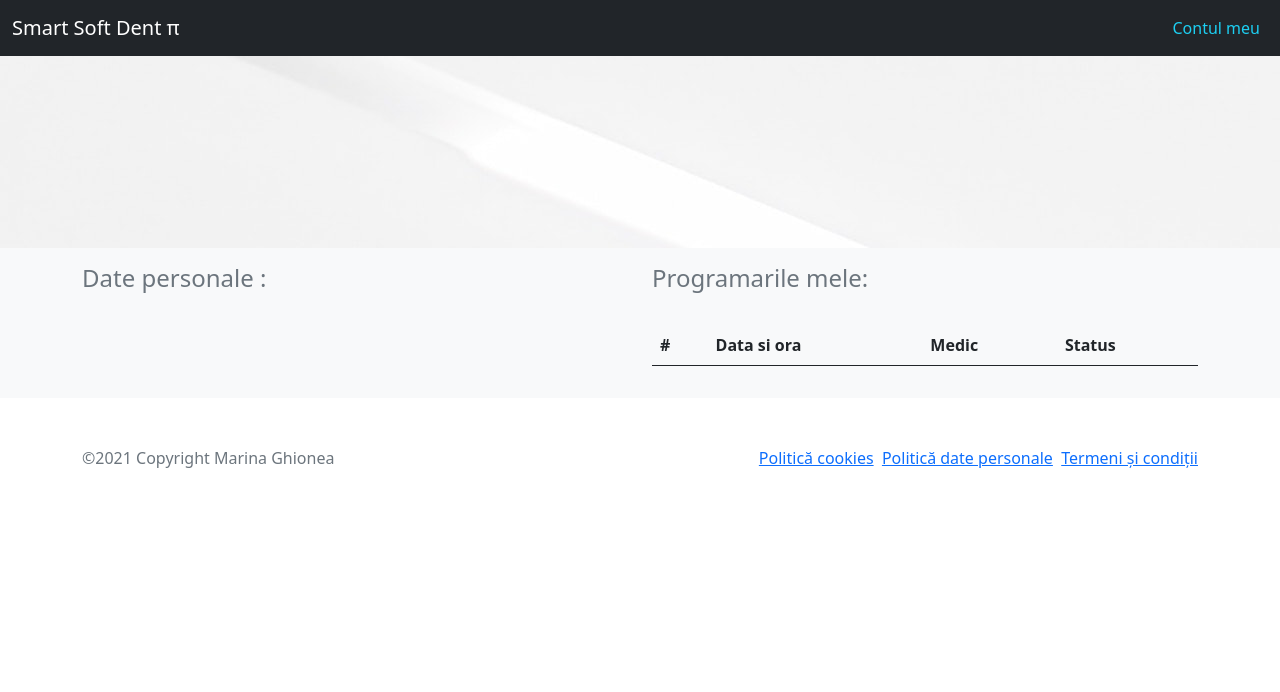
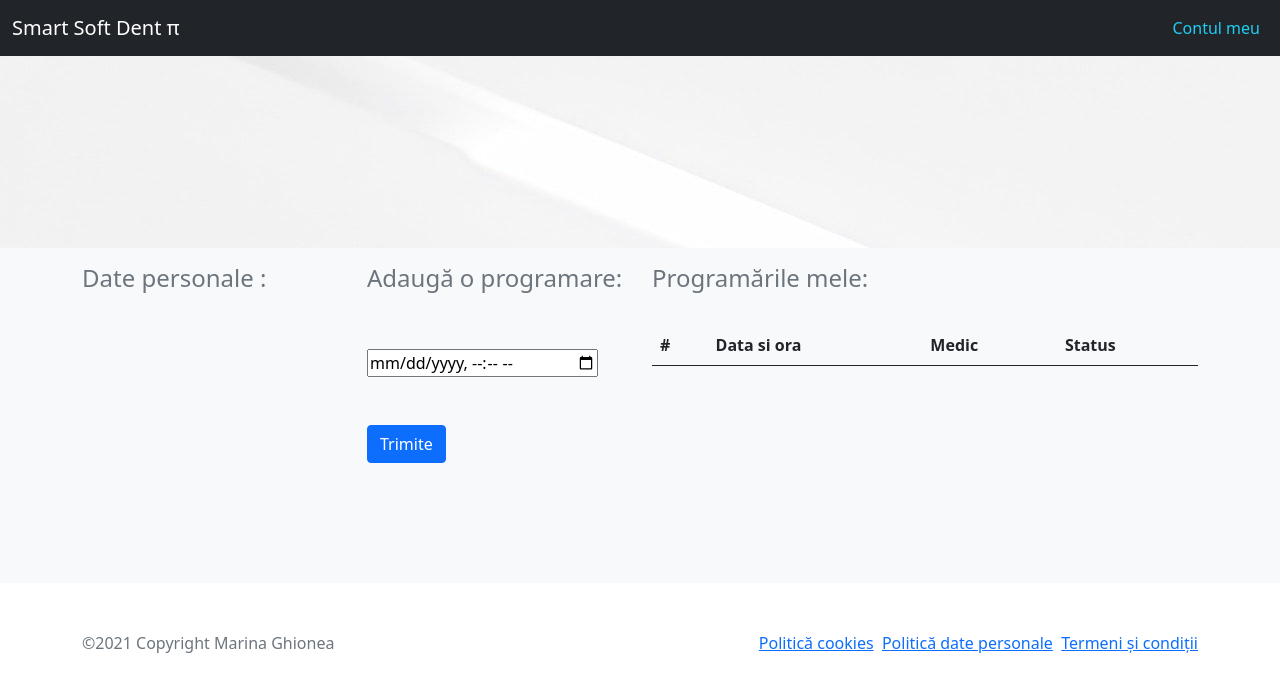
Before and after one commit to marina-stan/cabinet-stomatologic, a Django app: page /contul-meu/ in a window 1280 px wide. Shown: the top 692 px of the page. Run offline with Django 3.2, Linux system fonts and the light colour scheme; data that the repository does not hold is empty; some libraries are stand-ins or nearby versions.

Commit message:
Contul-meu form datetime si venv export

```diff
--- a/cabinet/forms.py
+++ b/cabinet/forms.py
@@ -2,6 +2,7 @@ from django import forms
 from django.conf import settings
 from django.core.cache import cache
 from django.contrib.admin import widgets
+from django.contrib.admin.widgets import AdminDateWidget, AdminTimeWidget, AdminSplitDateTime
 from django.shortcuts import get_object_or_404
 
 class contactformemail(forms.Form):
@@ -9,3 +10,20 @@ class contactformemail(forms.Form):
 	subject=forms.CharField(required=True)
 	body=forms.CharField(widget=forms.Textarea, required=True)
 	uploaded_file = forms.FileField(required = False)
+
+class DateInput(forms.DateInput):
+	input_type = 'datetime-local'
+
+class DateForm(forms.Form):
+	date = forms.DateTimeField(widget=DateInput)
+
+	def cleandate(self):
+	    c_date=self.cleaned_data['date']
+	    if c_date < datetime.date.today():
+	        raise ValidationError(_('Data introdusă a trecut'))
+	    elif c_date > datetime.date.today():
+	        return date
+
+class ModelDateForm(forms.Form):
+	class Meta:
+		widgets = {'date':DateInput}
--- a/cabinet/urls.py
+++ b/cabinet/urls.py
@@ -19,6 +19,7 @@ from django.conf.urls.static import static
 from django.urls import path
 from . import views
 
+
 urlpatterns = [
     path('admin/', admin.site.urls),
     path('', views.home, name = 'home'),
--- a/cabinet/views.py
+++ b/cabinet/views.py
@@ -1,11 +1,15 @@
 from django.http import HttpResponse
 from django.shortcuts import render
+from django.views.generic import TemplateView, CreateView, DetailView, FormView
 import operator
+import datetime
+from datetime import datetime
 from managementcabinet.models import *
 from django.contrib.auth.models import User, Group
 from django.contrib import auth
 from django.contrib.auth import authenticate, login
 from cabinet.forms import contactformemail
+from cabinet.forms import DateForm
 from django.core.mail import EmailMessage, send_mail
 
 def home(request):
@@ -24,7 +28,12 @@ def consultatii(request):
 def contulMeu(request):
     pacienti = Pacient.objects
     programari = Programare.objects
-    context = {'pacienti':pacienti, 'programari':programari}
+    form = DateForm()
+
+    context = {'pacienti':pacienti, 'programari':programari, 'form':form}
+    # if form.is_valid():
+    #     prog_date=form.cleaned_data['date_input']
+    #     return HttpResponseRedirect(reverse('contul-meu.html'))
     return render(request, 'contul-meu.html', context)
 
 def medici(request):
--- a/managementcabinet/models.py
+++ b/managementcabinet/models.py
@@ -1,5 +1,8 @@
 from django.db import models
 import re
+import datetime
+from cabinet.forms import DateForm
+from datetime import datetime
 
 class Person(models.Model):
    imagine = models.ImageField(upload_to='images', blank=True, null=True)
--- /dev/null
+++ b/requirements.txt
@@ -0,0 +1,5 @@
+Django==2.2.24
+Pillow==8.2.0
+psycopg2==2.8.6
+pytz==2021.1
+sqlparse==0.4.1
--- a/templates/contul-meu.html
+++ b/templates/contul-meu.html
@@ -24,6 +24,7 @@
   <link rel="manifest" href="/docs/5.0/assets/img/favicons/manifest.json">
   <link rel="mask-icon" href="/docs/5.0/assets/img/favicons/safari-pinned-tab.svg" color="#7952b3">
   <link rel="icon" href="/docs/5.0/assets/img/favicons/favicon.ico">
+
   <meta name="theme-color" content="#7952b3">
 
 
@@ -99,7 +100,7 @@
           <div class="container">
 
             <div class="row">
-              <div class="col">
+              <div class="col-3">
                 <h4 class="text-muted">Date personale :</h4>
                 <br/>
                 {% for pacient in pacienti.all %}
@@ -112,9 +113,24 @@
                 {% endif %}{% endfor %}
 
               </div>
+              <div class="col-3">
+                <h4 class="text-muted">Adaugă o programare:</h4>
+                <div class="py-5">
+                <form  actions='/contul-meu' method = "POST" role="form">
+                          {% csrf_token %}
+                  <div class="form-group">
 
-              <div class="col">
-                <h4 class="text-muted">Programarile mele:</h4>
+
+      <input type="datetime-local">
+      <div class="py-5">
+        <button type="submit" class="btn btn-primary mb-2">Trimite</button>
+                  </div></div>
+          </div>
+         </form>
+
+              </div>
+              <div class="col-6">
+                <h4 class="text-muted">Programările mele:</h4>
 
                 <br/>
                 <table class="table">
@@ -143,10 +159,12 @@
 
 
               </div>
+
             </div>
 
 
           </div>
+
         </div>
       </div>
 
@@ -165,8 +183,9 @@
       </div>
     </footer>
 
-
     <script src="https://cdn.jsdelivr.net/npm/bootstrap@5.0.1/dist/js/bootstrap.min.js" integrity="undefined" crossorigin="anonymous"></script>
 
   </body>
+  <link rel="stylesheet" type="text/css" href="/jquery.datetimepicker.css"/ >
+
   </html>
```
